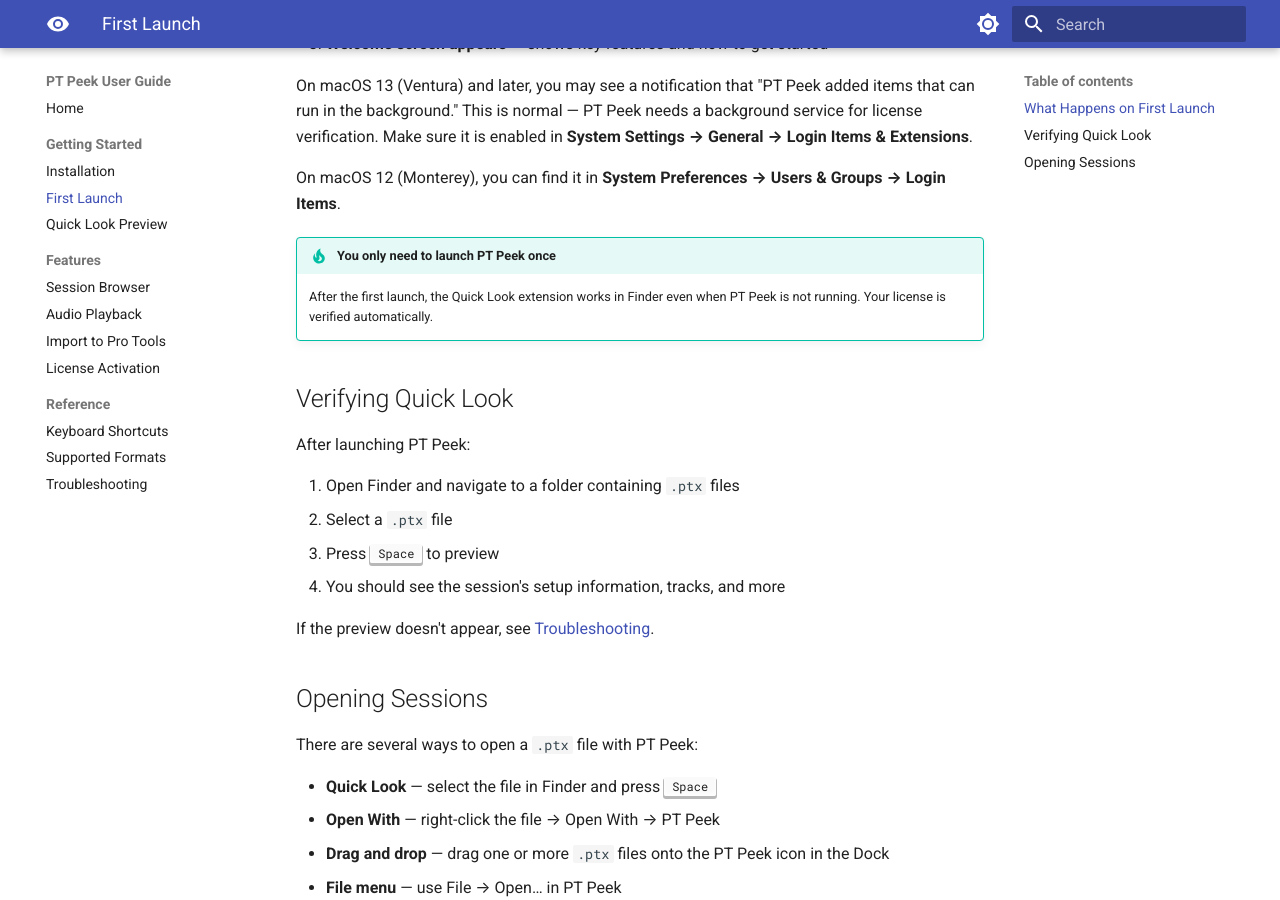
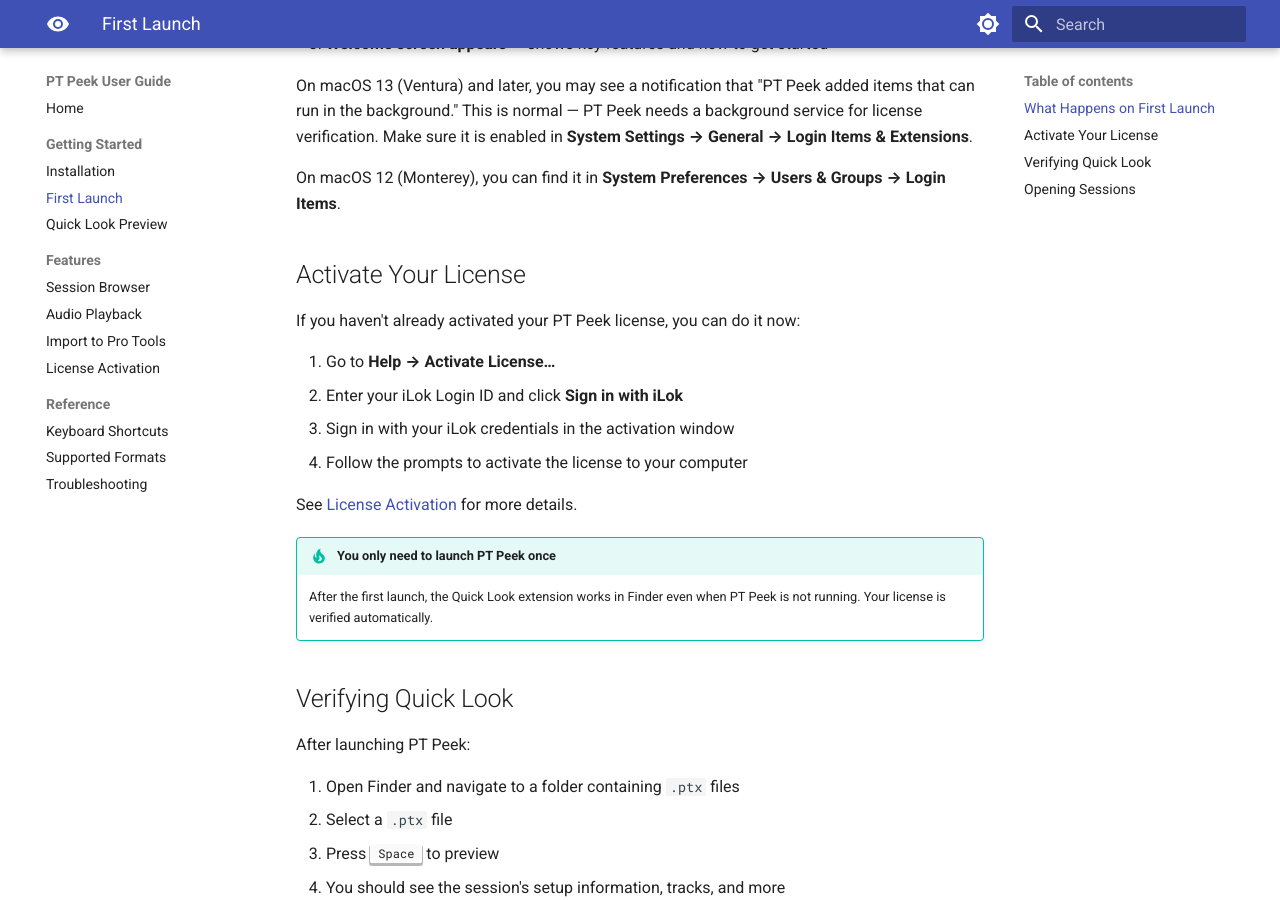
Before and after one commit to neyrinckaudio/docs-pt-peek, an MkDocs documentation site: the page built from docs/getting-started/first-launch.md, in a window 1280 px wide and 900 px high, scrolled down 358 px. Built offline with MkDocs 1.6.1 and Material for MkDocs 9.7.7, drawn with Linux system fonts in a browser that asks for light colours.

Commit message:
ilok activation

```diff
--- a/docs/getting-started/first-launch.md
+++ b/docs/getting-started/first-launch.md
@@ -11,6 +11,17 @@
 On macOS 13 (Ventura) and later, you may see a notification that "PT Peek added items that can run in the background." This is normal — PT Peek needs a background service for license verification. Make sure it is enabled in **System Settings → General → Login Items & Extensions**.
 
 On macOS 12 (Monterey), you can find it in **System Preferences → Users & Groups → Login Items**.
+
+## Activate Your License
+
+If you haven't already activated your PT Peek license, you can do it now:
+
+1. Go to **Help → Activate License…**
+2. Enter your iLok Login ID and click **Sign in with iLok**
+3. Sign in with your iLok credentials in the activation window
+4. Follow the prompts to activate the license to your computer
+
+See [License Activation](../features/activation.md) for more details.
 
 !!! tip "You only need to launch PT Peek once"
     After the first launch, the Quick Look extension works in Finder even when PT Peek is not running. Your license is verified automatically.
```
Also changed, not shown: docs/features/activation.md (+2 -4 lines), site/features/activation/index.html, site/getting-started/first-launch/index.html, site/search/search_index.json.
